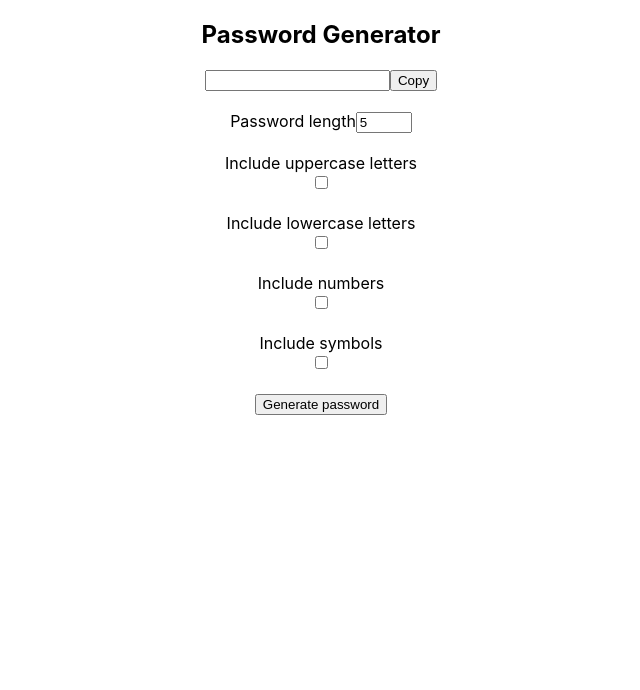
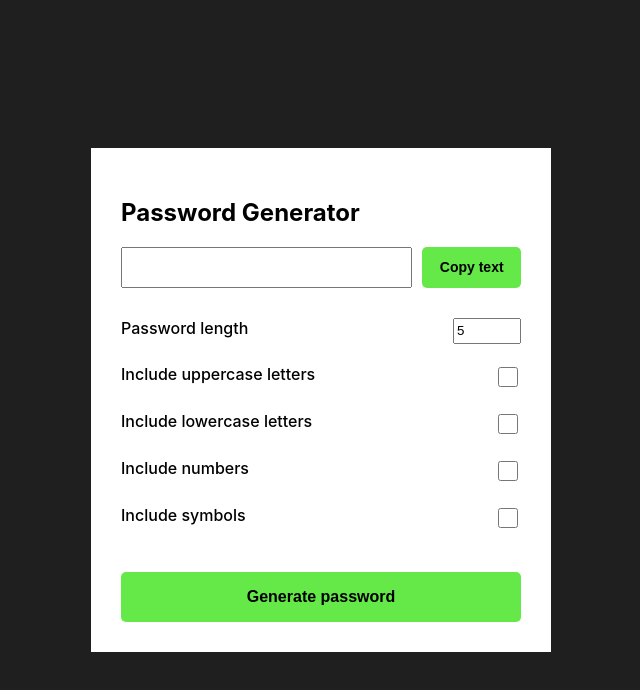
Before and after one commit to murashko12/password-generator, a React (Create React App) app: page / in a window 1280 px wide. Shown: the top 690 px of the page, without its empty margins (319-959 px from the left). Built offline with nearby package versions, Linux system fonts and the light colour scheme.

Commit message:
styling added

```diff
--- a/src/App.css
+++ b/src/App.css
@@ -1,38 +1,96 @@
-.App {
-  text-align: center;
+body {
+  margin: 0;
+  font-family: -apple-system, BlinkMacSystemFont, 'Segoe UI', 'Roboto', 'Oxygen',
+    'Ubuntu', 'Cantarell', 'Fira Sans', 'Droid Sans', 'Helvetica Neue',
+    sans-serif;
+  -webkit-font-smoothing: antialiased;
+  -moz-osx-font-smoothing: grayscale;
 }
 
-.App-logo {
-  height: 40vmin;
-  pointer-events: none;
+code {
+  font-family: source-code-pro, Menlo, Monaco, Consolas, 'Courier New',
+    monospace;
 }
 
-@media (prefers-reduced-motion: no-preference) {
-  .App-logo {
-    animation: App-logo-spin infinite 20s linear;
-  }
+.wrapper {
+  background-color: #201f1f;
+  height: 100vh;
+  display: flex;
+  align-items: center;
 }
 
-.App-header {
-  background-color: #282c34;
-  min-height: 100vh;
-  display: flex;
-  flex-direction: column;
-  align-items: center;
-  justify-content: center;
-  font-size: calc(10px + 2vmin);
-  color: white;
+div#root {
+  height: 100vh;
+  margin: 0;
+  padding: 0;
 }
 
-.App-link {
-  color: #61dafb;
+.container {
+  background-color: #ffffff;
+  width: 400px;
+  max-width: 100%;
+  margin: 0 auto;
 }
 
-@keyframes App-logo-spin {
-  from {
-    transform: rotate(0deg);
-  }
-  to {
-    transform: rotate(360deg);
-  }
+.wrapper-box {
+  padding: 30px;
 }
+
+.word-crieteria__box {
+  display: flex;
+  justify-content: space-between;
+  padding: 10px 0px;
+}
+
+.generate-button {
+  margin-top: 30px;
+  width: 100%;
+  height: 50px;
+  border: 0px;
+  cursor: pointer;
+  border-radius: 5px;
+  background-color: rgba(48, 226, 12, 0.747);
+  font-size: 16px;
+  font-weight: bolder;
+}
+
+.password-box {
+  display: flex;
+  justify-content: space-between;
+}
+
+.password-box > input[type='text'] {
+  width: 70%;
+  height: 35px;
+  margin-right: 10px;
+  font-size: 16px;
+  padding-left: 10px;
+  color: #000;
+  letter-spacing: 2px;
+}
+
+button.copy-button {
+  display: block;
+  width: 25%;
+  cursor: pointer;
+  border: 0px;
+  font-size: 14px;
+  font-weight: bolder;
+  border-radius: 5px;
+  background-color: rgba(48, 226, 12, 0.747);
+}
+
+.word-crieteria__box input[type='checkbox'] {
+  width: 20px;
+  height: 20px;
+  color: black;
+}
+
+.word-crieteria__box label {
+  font-weight: 500;
+}
+
+input[type='number'] {
+  width: 60px;
+  height: 20px;
+}
--- a/src/App.js
+++ b/src/App.js
@@ -86,9 +86,10 @@ function App() {
   }
 
   return (
-    <div className="App">
+    <div className="wrapper">
+      <div className="container wrapper-box">
         <h2>Password Generator</h2>
-      <div>
+        <div className="password-box">
           <input
             type="text"
             value={handelText}
@@ -97,9 +98,9 @@ function App() {
             onChange={(e) => setHandelText(e.target.value)}
           />
           <button
-          className="btn"
+            className="copy-button"
             onClick={() => {
-            if (handelText != null) {
+              if (handelText.length > 0) {
                 navigator.clipboard.writeText(handelText);
                 setCopied(true);
                 setInterval(() => {
@@ -108,50 +109,73 @@ function App() {
               }
             }}
           >
-          {copied ? 'copied' : 'Copy'}
+            {copied ? 'Copied!' : 'Copy text'}
           </button>
         </div>
         <br />
+        <div className="word-crieteria__box">
           <div>
             <label>Password length</label>
+          </div>
+          <div>
             <input
               type="number"
-          id="length"
               min="4"
               max="20"
               value={passwordGen.length}
               onChange={(e) => setPasswordLength(e.target.value)}
             />
           </div>
-      <br />
+        </div>
+        <div className="word-crieteria__box">
           <div>
             <label>Include uppercase letters</label>
+          </div>
+          <div>
             <Checkbox
               value={passwordGen.uppercase}
               onChange={handleChangeUppercase}
             />
           </div>
-      <br />
+        </div>
+        <div className="word-crieteria__box">
           <div>
             <label>Include lowercase letters</label>
+          </div>
+          <div>
             <Checkbox
               value={passwordGen.lowercase}
               onChange={handleChangeLowercase}
             />
           </div>
-      <br />
+        </div>
+        <div className="word-crieteria__box">
           <div>
             <label>Include numbers</label>
-        <Checkbox value={passwordGen.numbers} onChange={handleChangeNumbers} />
           </div>
-      <br />
+          <div>
+            <Checkbox
+              value={passwordGen.numbers}
+              onChange={handleChangeNumbers}
+            />
+          </div>
+        </div>
+        <div className="word-crieteria__box">
           <div>
             <label>Include symbols</label>
-        <Checkbox value={passwordGen.symbols} onChange={handleChangeSymbols} />
           </div>
-      <br />
           <div>
-        <button onClick={generatePassword}>Generate password</button>
+            <Checkbox
+              value={passwordGen.symbols}
+              onChange={handleChangeSymbols}
+            />
+          </div>
+        </div>
+        <div>
+          <button className="generate-button" onClick={generatePassword}>
+            Generate password
+          </button>
+        </div>
       </div>
     </div>
   );
--- a/src/components/Checkbox.js
+++ b/src/components/Checkbox.js
@@ -2,7 +2,7 @@ function Checkbox(props) {
   const { value, onChange } = props;
 
   return (
-    <div className="checkbox">
+    <div>
       <input type="checkbox" checked={value} onChange={onChange} />
     </div>
   );
--- a/src/index.css
+++ /dev/null
@@ -1,13 +0,0 @@
-body {
-  margin: 0;
-  font-family: -apple-system, BlinkMacSystemFont, 'Segoe UI', 'Roboto', 'Oxygen',
-    'Ubuntu', 'Cantarell', 'Fira Sans', 'Droid Sans', 'Helvetica Neue',
-    sans-serif;
-  -webkit-font-smoothing: antialiased;
-  -moz-osx-font-smoothing: grayscale;
-}
-
-code {
-  font-family: source-code-pro, Menlo, Monaco, Consolas, 'Courier New',
-    monospace;
-}
--- a/src/index.js
+++ b/src/index.js
@@ -1,6 +1,5 @@
 import React from 'react';
 import ReactDOM from 'react-dom';
-import './index.css';
 import App from './App';
 import reportWebVitals from './reportWebVitals';
 
```
Lines whose indentation alone changed are shown as unchanged.
